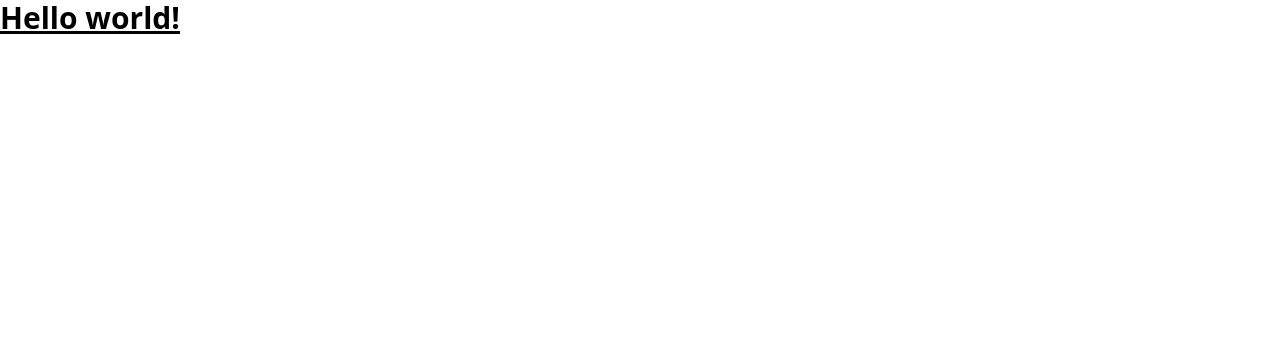
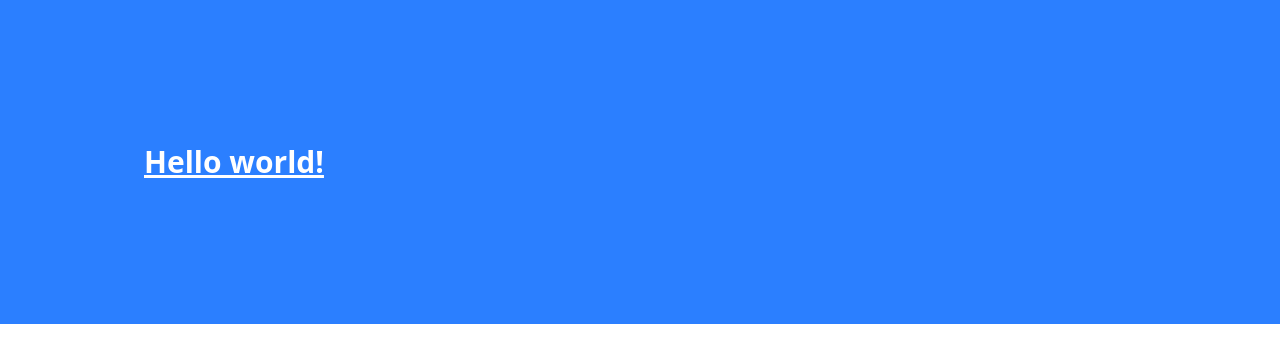
Before and after one commit to devrinhn/hola-mundo, a plain HTML site: page index.html in a window 1280 px wide. Drawn offline with nearby package versions, Linux system fonts and the light colour scheme.

Commit message:
Primer Commit;

```diff
--- a/index.html
+++ b/index.html
@@ -6,7 +6,7 @@
     <script src="https://cdn.jsdelivr.net/npm/@tailwindcss/browser@4"></script>
   </head>
   <body>
-    <h1 class="text-3xl font-bold underline">
+    <h1 class="p-36 text-3xl font-bold underline bg-blue-500 text-white">
       Hello world!
     </h1>
   </body>
```
